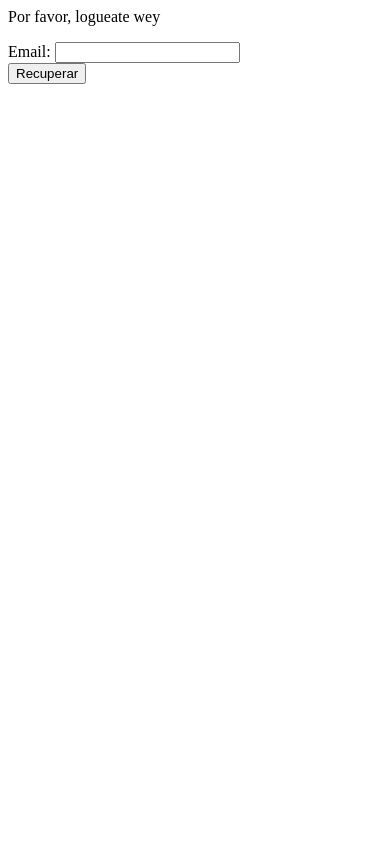
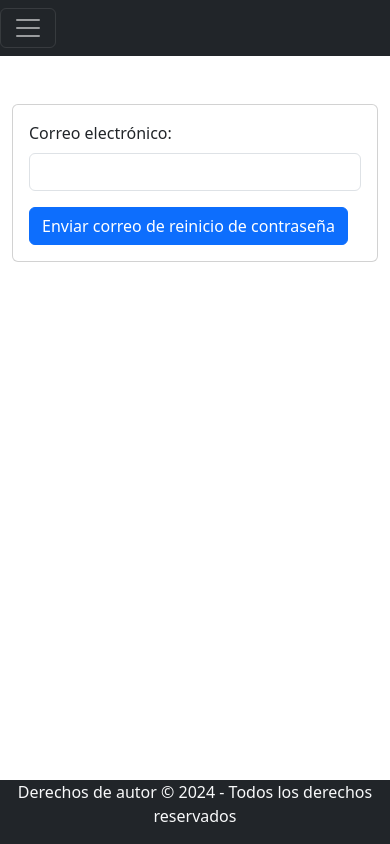
Before and after one commit to Dayanapipicano/Autenticacion, a Django app: page /accounts/password_reset/ in a window 390 px wide. Run offline with Django 5.2, Linux system fonts and the light colour scheme; some libraries are stand-ins or nearby versions.

Commit message:
Olvide mi contraseña

```diff
--- a/core/urls.py
+++ b/core/urls.py
@@ -50,9 +50,10 @@ urlpatterns = [
  # Añade una barra al final y nombre de la URL
 
     # Personalizar ruta y archivo html para cambiar la contraseña
-    path("cambiar-clave/", auth_views.PasswordChangeView.as_view(template_name="registration/password_change_form.html"), name="password_change"),  # Añade una barra al final y nombre de la URL
+    #path("cambiar-clave/", auth_views.PasswordChangeView.as_view(template_name="registration/password_change_form.html"), name="password_change"),  # Añade una barra al final y nombre de la URL
+    path('reset-password/', auth_views.PasswordResetView.as_view(template_name='registration/password_change_done.html'), name='password_reset'),
+    path('change-password/', auth_views.PasswordChangeView.as_view(template_name='password_reset_form.html'), name='password_change'),
 
-    # DUDA CON EL VIEWS
     # path('logout/', auth_views.logout_view, name='logout'),  # Si estás usando una vista de Django para el logout, importa y utiliza la vista aquí
 ]
 
--- a/template/registration/password_reset_form.html
+++ b/template/registration/password_reset_form.html
@@ -1,23 +1,22 @@
-{%if user.is_authenticated%}
+{% extends "index.html" %}
 
-<div class="alert alert-info">Estas autenticado</div>
-{% else %}
-
-<div class="alert alert-info">Por favor, logueate wey</div>
-
-{%endif%}
-
-{%if form.errors%}
-
-<div class="alert alert-danger">Username o Password</div>
-
-{% endif %}
-
-<form action="{% url 'password_reset '%}" method="post"></form>
-{% csrf_token %}
-
-<td>{{form}}</td>
-
-<button type="submit" class="btn btn-success btn-lg btn-block float-end"> Recuperar</button>
-
-<!-- submit botton -->
+{%block body%}
+<div class="container">
+    <div class="row justify-content-center">
+      <div class="col-md-6">
+        <div class="card mt-5">
+          <div class="card-body">
+            <form method="post" action="{% url 'password_reset' %}" class="reset-form">
+                {% csrf_token %}
+                <div class="mb-3">
+                    <label for="id_email" class="form-label">Correo electrónico:</label>
+                    <input type="email" name="email" id="id_email" class="form-control">
+                </div>
+                <button type="submit" class="btn btn-primary btn-block">Enviar correo de reinicio de contraseña</button>
+            </form>
+          </div>
+        </div>
+      </div>
+    </div>
+  </div>
+{%endblock body%}
```
Also changed, not shown: core/settings.py (+7 -0 lines), template/registration/login.html (+9 -8 lines), template/registration/password_change_done.html (+15 -10 lines), db.sqlite3.
